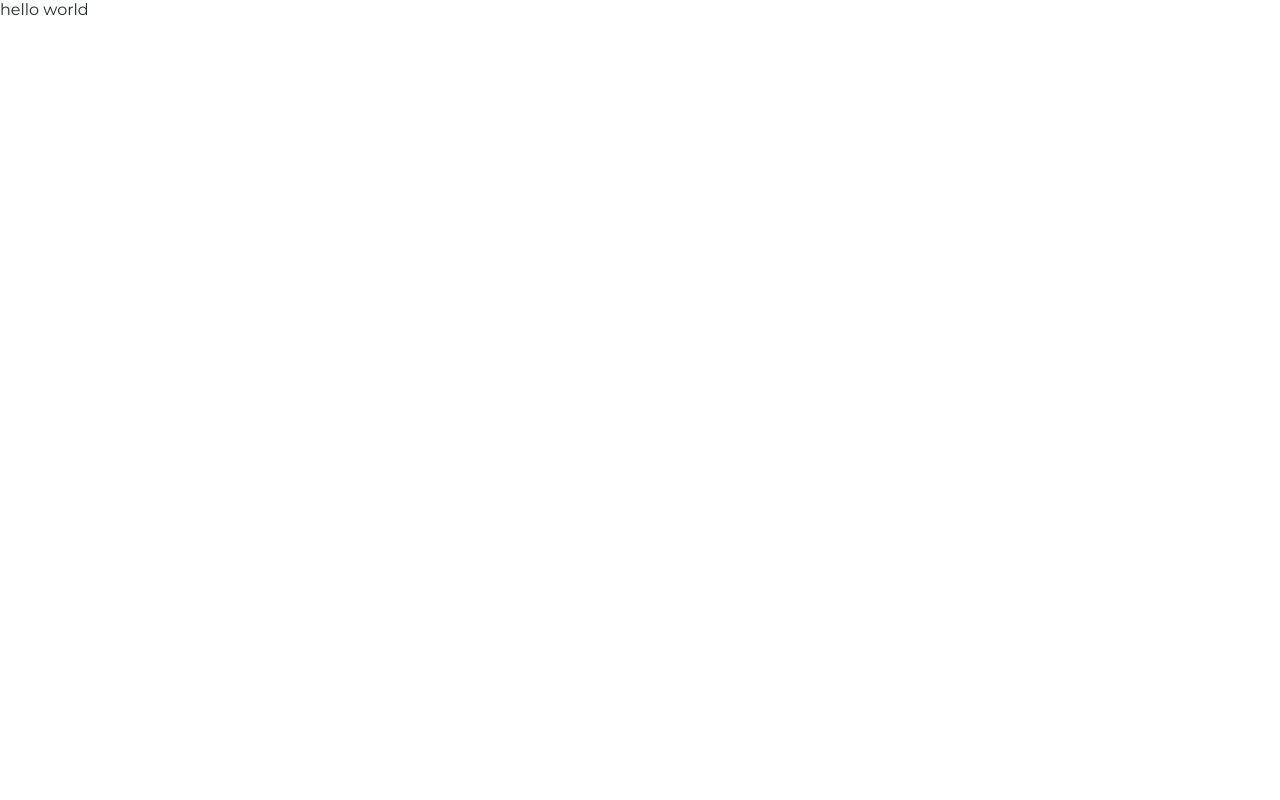
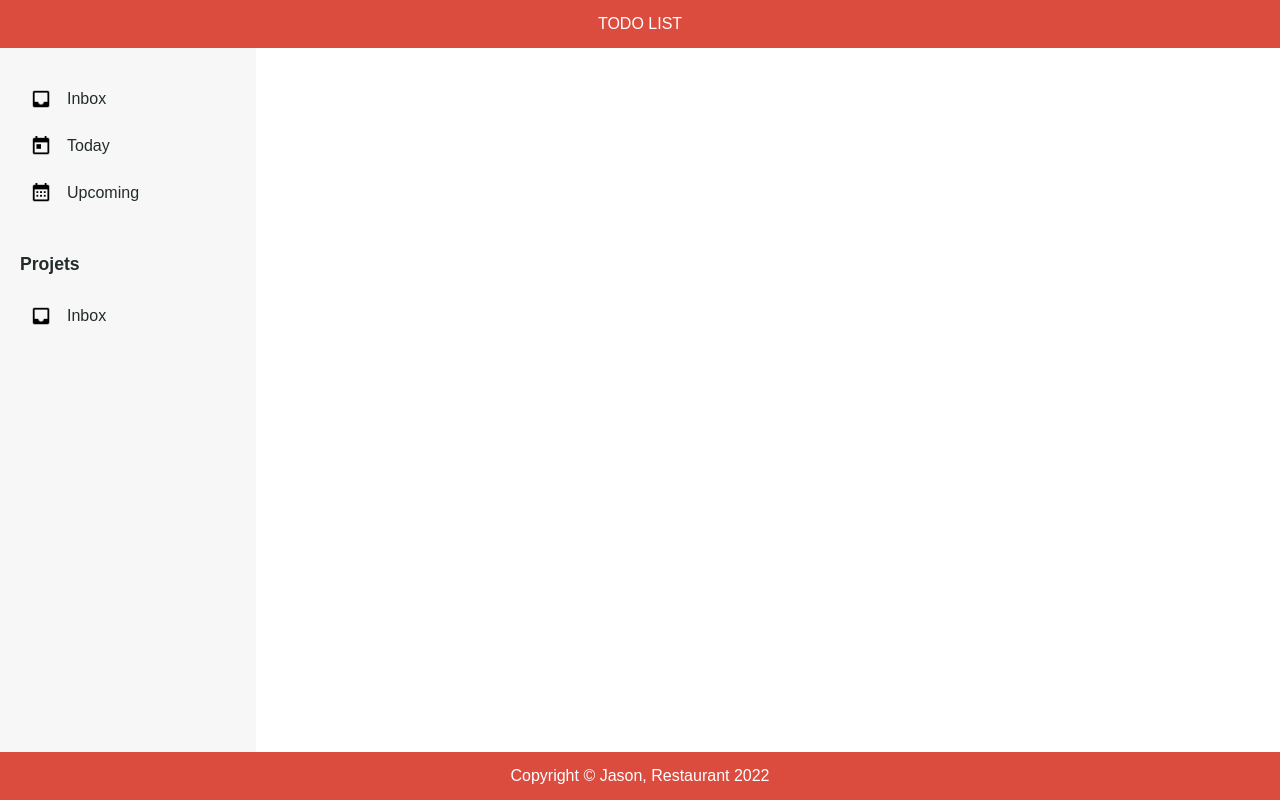
Before and after one commit to JasonOCat/TOP-Todo-list, a website built with webpack: page src/index.html in a window 1280 px wide. Built offline with nearby package versions, Linux system fonts and the light colour scheme.

Commit message:
Do sidebar,s ave work

```diff
--- a/package.json
+++ b/package.json
@@ -17,6 +17,7 @@
     "@babel/preset-env": "^7.20.2",
     "babel-loader": "^9.1.0",
     "css-loader": "^6.7.3",
+    "html-loader": "^4.2.0",
     "html-webpack-plugin": "^5.5.0",
     "style-loader": "^3.3.1",
     "webpack": "^5.75.0",
--- /dev/null
+++ b/src/css/footer.css
@@ -0,0 +1,8 @@
+.footer {
+    display: flex;
+    justify-content: center;
+    align-items: center;
+    padding: 15px 0;
+    background-color: #DB4C3F;
+    color: white;
+  }
--- /dev/null
+++ b/src/css/header.css
@@ -0,0 +1,8 @@
+.header {
+    display: flex;
+    justify-content: center;
+    align-items: center;
+    padding: 15px 0;
+    background-color: #DB4C3F;
+    color: white;
+  }
--- /dev/null
+++ b/src/css/middle-content.css
@@ -0,0 +1,5 @@
+.middle-content {
+    display: grid;
+    grid-template-columns: minmax(250px, 1fr) 4fr;
+
+}
--- /dev/null
+++ b/src/css/sidebar.css
@@ -0,0 +1,53 @@
+
+.sidebar {
+    background-color: #f7f7f7;
+    padding-top: 30px;
+    padding-left: 20px;
+    display: flex;
+    flex-direction: column;
+    justify-content: start;
+}
+
+.sidebar h2 {
+    font-size: 1.1rem;
+    padding-bottom: 20px;
+}
+
+.first-links,
+.second-links {
+    display: flex;
+    flex-direction: column;
+    justify-content: center;
+    align-items: start;
+    gap: 5px;
+    padding-bottom: 40px;
+    padding-left: 0px;
+    margin-right: 18px;
+}
+
+
+.first-links li,
+.second-links li{
+    display: flex;
+    align-items: center;
+    gap: 15px;
+}
+
+.first-links span,
+.second-links span{
+    cursor: pointer;
+    width: 100%;
+    padding: 10px 10px;
+    border-radius: 5px;
+}
+
+
+.first-links span:hover,
+.second-links span:hover{
+    background-color: #d6d6d6;
+}
+
+.first-links img,
+.second-links img {
+    width: 22px;
+}
--- a/src/css/style.css
+++ b/src/css/style.css
@@ -1,11 +1,12 @@
 @import url('https://fonts.googleapis.com/css2?family=Montserrat:wght@100;400;600;700&display=swap');
 
 :root {
-    font-family: 'Montserrat', sans-serif;
+    font-family: Arial, Helvetica, sans-serif;
     --main-color: #1A92D3;
     --grey: #E2E8EF;
     --bborder: 1px solid black;
     color: #232b2b;
+
 }
 
 
@@ -13,14 +14,30 @@
     margin: 0;
     padding: 0;
     box-sizing: border-box;
+    /* border: var(--bborder) */
 }
 
 a,
 a:visited {
-    color: white;
+    color: black;
     text-decoration: none;
 }
 
 ul {
     list-style-type: none;
 }
+
+html, body {
+    max-width: 100%;
+    overflow-x: hidden;
+}
+
+
+.container {
+    height: 100vh;
+    width: 100vw;
+    min-height: 100vh;
+    display: grid;
+    grid-template-rows: auto 1fr auto;
+    grid-template-columns: 100%;
+}
--- a/src/index.html
+++ b/src/index.html
@@ -1,12 +1,58 @@
 <!DOCTYPE html>
 <html lang="en">
+
 <head>
     <meta charset="UTF-8">
     <meta http-equiv="X-UA-Compatible" content="IE=edge">
     <meta name="viewport" content="width=device-width, initial-scale=1.0">
     <title>TOP - TODO list</title>
 </head>
+
 <body>
-    hello world
+    <div class="container">
+
+        <div class="header">
+            TODO LIST
+        </div>
+
+
+
+        <div class="middle-content">
+
+
+            <div class="sidebar">
+                <ul class="first-links">
+
+                    <span><li><img src="./img/inbox.png" alt="Inbox"> Inbox</li></span>
+
+                    <span>
+                        <li><img src="img/today.png" alt="Today"> Today</li>
+                    </span>
+
+                    <span>
+                        <li><img src="img/upcoming.png" alt="Upcoming"> Upcoming</li>
+                    </span>
+                </ul>
+
+
+                <h2>Projets</h1>
+                    <ul class="second-links">
+                        <span>
+                            <li><img src="img/inbox.png"> Inbox</li>
+                        </span>
+
+                    </ul>
+            </div>
+
+            <div id="main-content">
+            </div>
+        </div>
+
+        <div class="footer">
+            <p>Copyright © Jason, Restaurant 2022</p>
+        </div>
+
+    </div>
 </body>
+
 </html>
--- a/src/index.js
+++ b/src/index.js
@@ -1 +1,5 @@
 import './css/style.css';
+import './css/header.css';
+import './css/footer.css';
+import './css/middle-content.css';
+import './css/sidebar.css'
--- a/webpack.config.js
+++ b/webpack.config.js
@@ -12,6 +12,7 @@ module.exports = {
   output: {
     filename: 'main.js',
     path: path.resolve(__dirname, 'dist'),
+    assetModuleFilename: 'images/[name].[hash].[ext][query]',
     clean: true,
   },
   plugins: [
@@ -39,7 +40,11 @@ module.exports = {
             plugins: ['@babel/plugin-proposal-object-rest-spread']
           }
         }
-      }
+      },
+      {
+        test: /\.html$/i,
+        loader: "html-loader",
+      },
     ],
   },
   devtool: 'source-map'
```
Also changed, not shown: dist/images/inbox.b83980d11de338f945cb..png (added), dist/images/today.3cd8a8cec5c869d0ff6a..png (added), dist/images/upcoming.272dcfb5eed3b56ef14b..png (added), dist/index.html, dist/main.js, src/img/inbox.png (added), src/img/today.png (added), src/img/upcoming.png (added), 2 other files.
